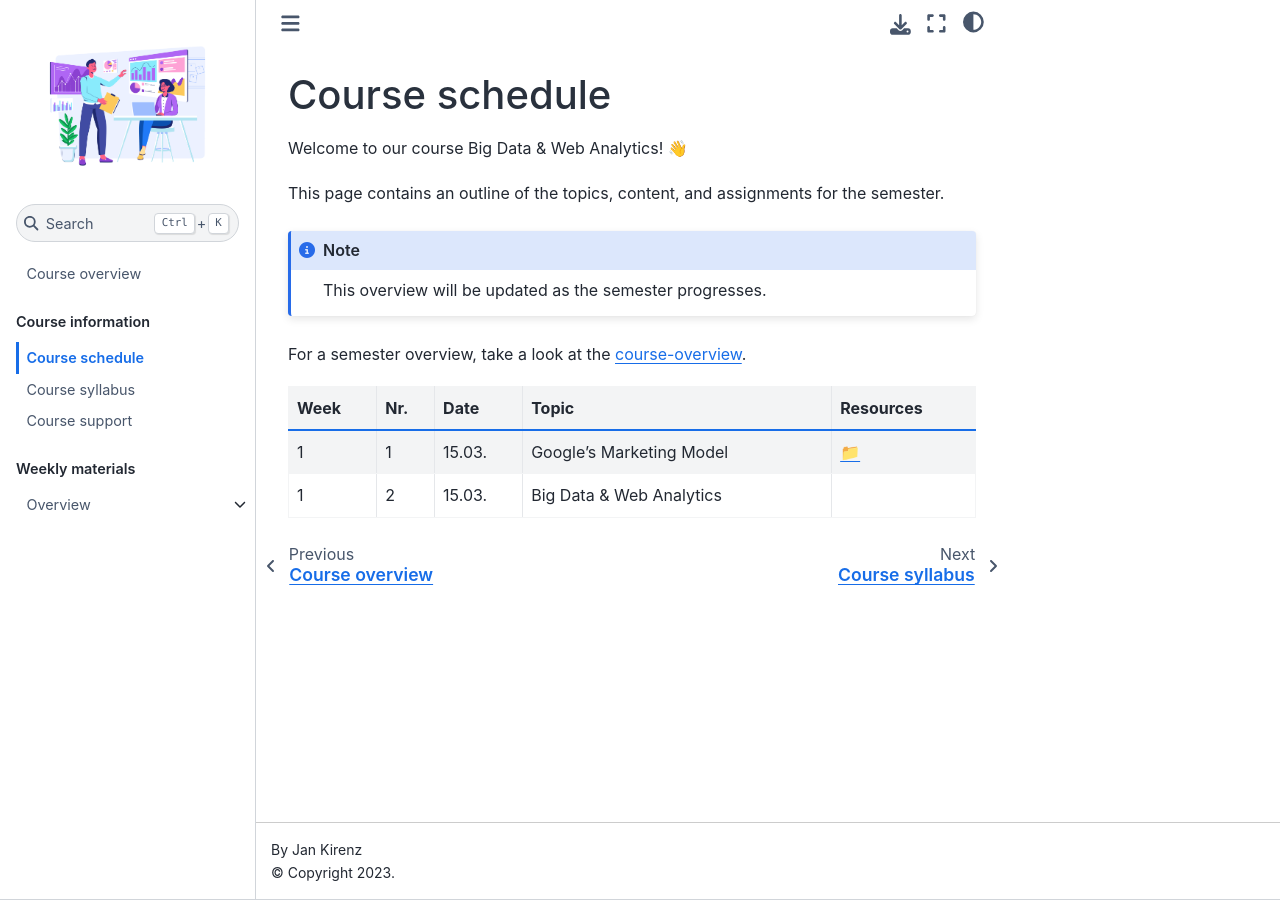
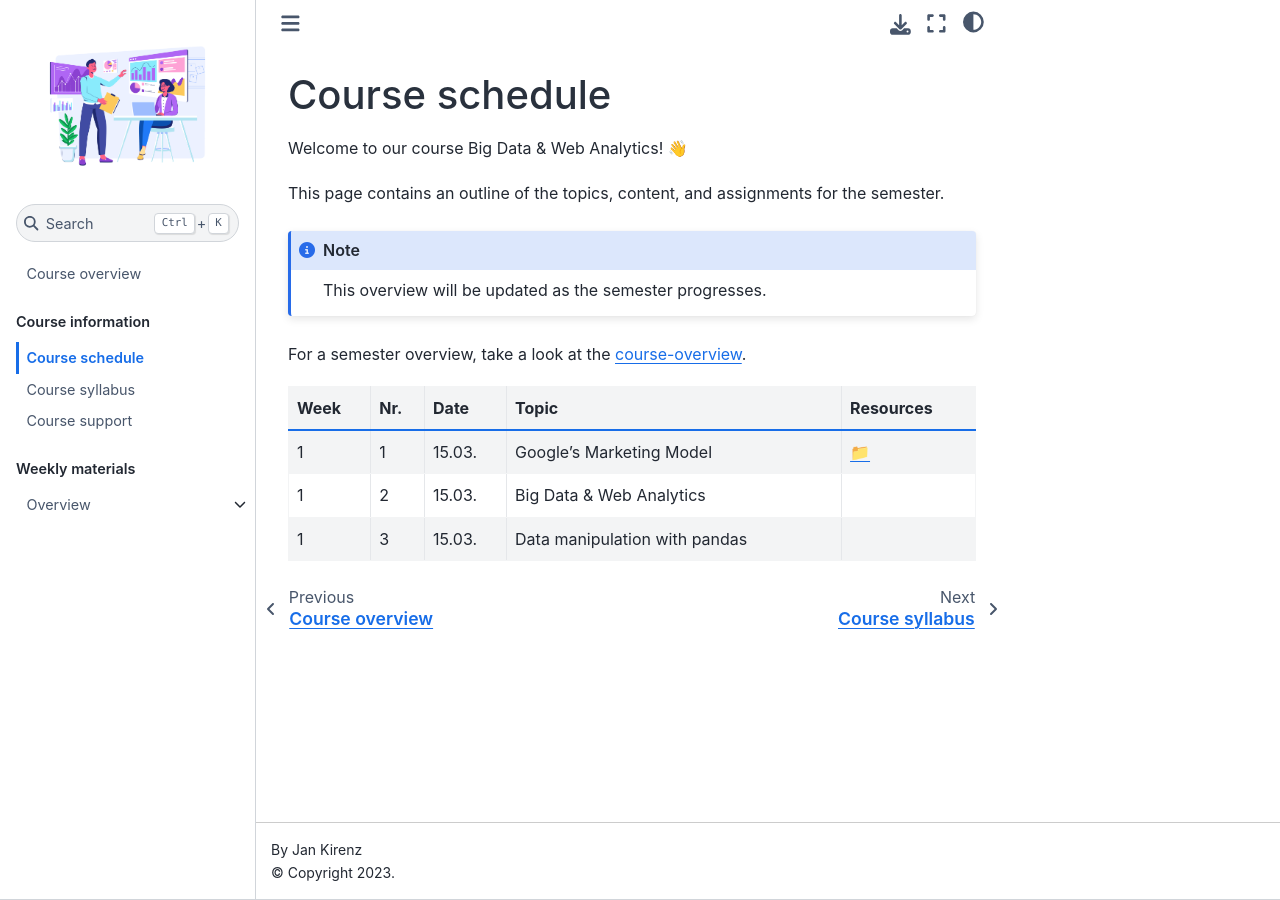
Before and after one commit to kirenz/om2, a Jupyter Book: the page built from docs/course-schedule.md, in a window 1280 px wide. Built offline with Jupyter Book 1.0.4 settings and Sphinx 7.4.7 and the Sphinx Book theme 1.1.4, drawn with Linux system fonts in a browser that asks for light colours; comment, search, counter and statistics services are not loaded.

Commit message:
Update course-schedule.md

```diff
--- a/docs/course-schedule.md
+++ b/docs/course-schedule.md
@@ -14,3 +14,4 @@ For a semester overview, take a look at the [course-overview](../docs/course-ove
 |	---	|	---	|	---	|	---	|	---	|
 |	1	|	1	|	15.03.	|	Google's Marketing Model	|	[📁](../weeks/week1.md)	|
 |	1	|	2	|	15.03.	|	Big Data & Web Analytics	|		|
+|	1	|	3	|	15.03.	|	Data manipulation with pandas	|		|
```
